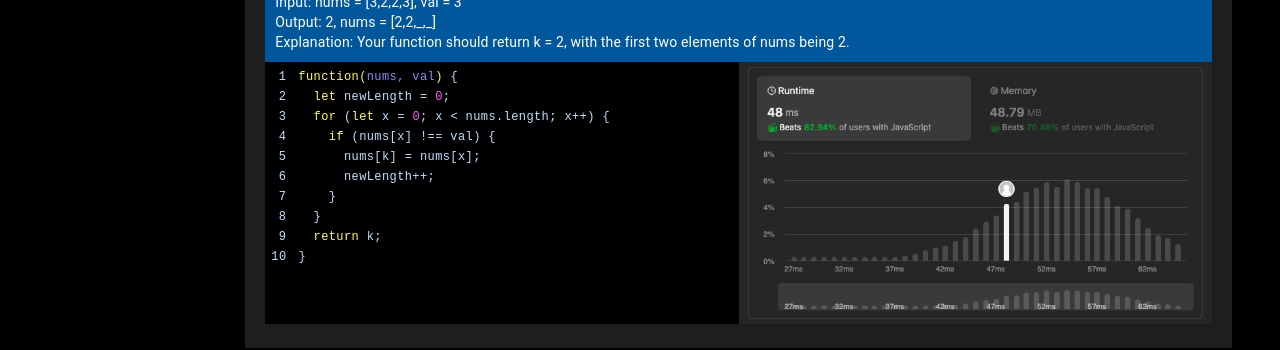
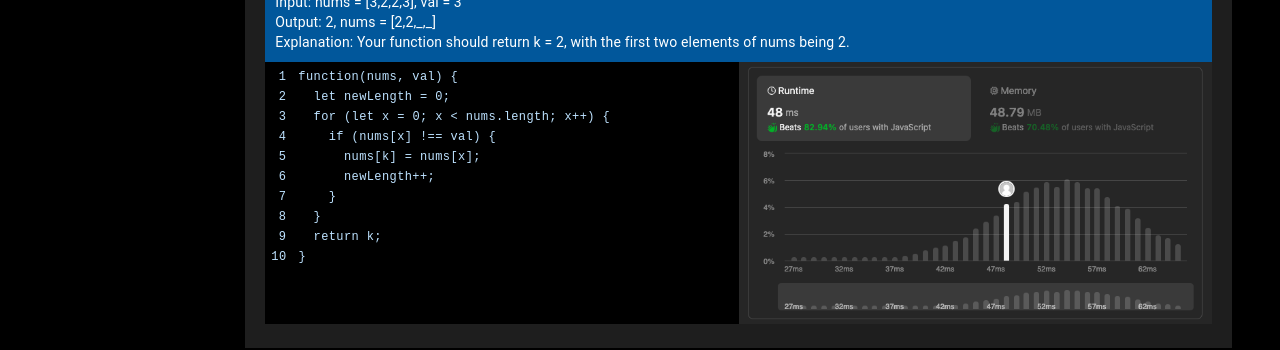
Before and after one commit to carlosharo/portfolio, a Next.js app: page /algorithms in a window 1280 px wide. Both pictures are taken after a click on the button 1191 px from the left and 148 px from the top of the page. Shown: the part 366-716 px from the top of the page. Built offline with nearby package versions, Linux system fonts and the light colour scheme.

Commit message:
PT-0525: test with Prism

```diff
--- a/app/_components/PTCardDetails/index.tsx
+++ b/app/_components/PTCardDetails/index.tsx
@@ -4,13 +4,8 @@ import { Box, Grid, IconButton, Link, Stack, Typography } from "@mui/material";
 import { ExpandLess, ExpandMore } from '@mui/icons-material';
 import { AlgorithmsProps } from "@/app/_commons/_types";
 import { useState } from "react";
-import  SyntaxHighlighter  from 'react-syntax-highlighter';
+import { Prism as SyntaxHighlighter } from 'react-syntax-highlighter'
 import { qtcreatorDark } from 'react-syntax-highlighter/dist/esm/styles/hljs';
-import dynamic from "next/dynamic";
-
-const Light = dynamic(() => import("react-syntax-highlighter"), {
-    ssr: false,
-  })
 
 export const PTCardDetails: React.FC<AlgorithmsProps> = ({ ...algorithm }) => {
     const [isExpanded, setIsExpanded] = useState(false);
@@ -47,14 +42,14 @@ export const PTCardDetails: React.FC<AlgorithmsProps> = ({ ...algorithm }) => {
                     <Grid container bgcolor='background.default' justifyContent='center'>
                         <Grid item xs={12} md={6}>
                             <Typography variant='caption' sx={{ fontSize: { xs: '8px', sm: '10px', md: '12px' } }}>
-                                <Light
+                                <SyntaxHighlighter
                                     language="javascript"
                                     showLineNumbers
                                     style={qtcreatorDark}
                                     codeTagProps={{ style: { color: '#bde2ff' } }}
                                 >
                                     {`${example.code}`}
-                                </Light>
+                                </SyntaxHighlighter>
                             </Typography>
                         </Grid>
                         <Grid item xs={12} md={6} bgcolor='background.paper'>
```
